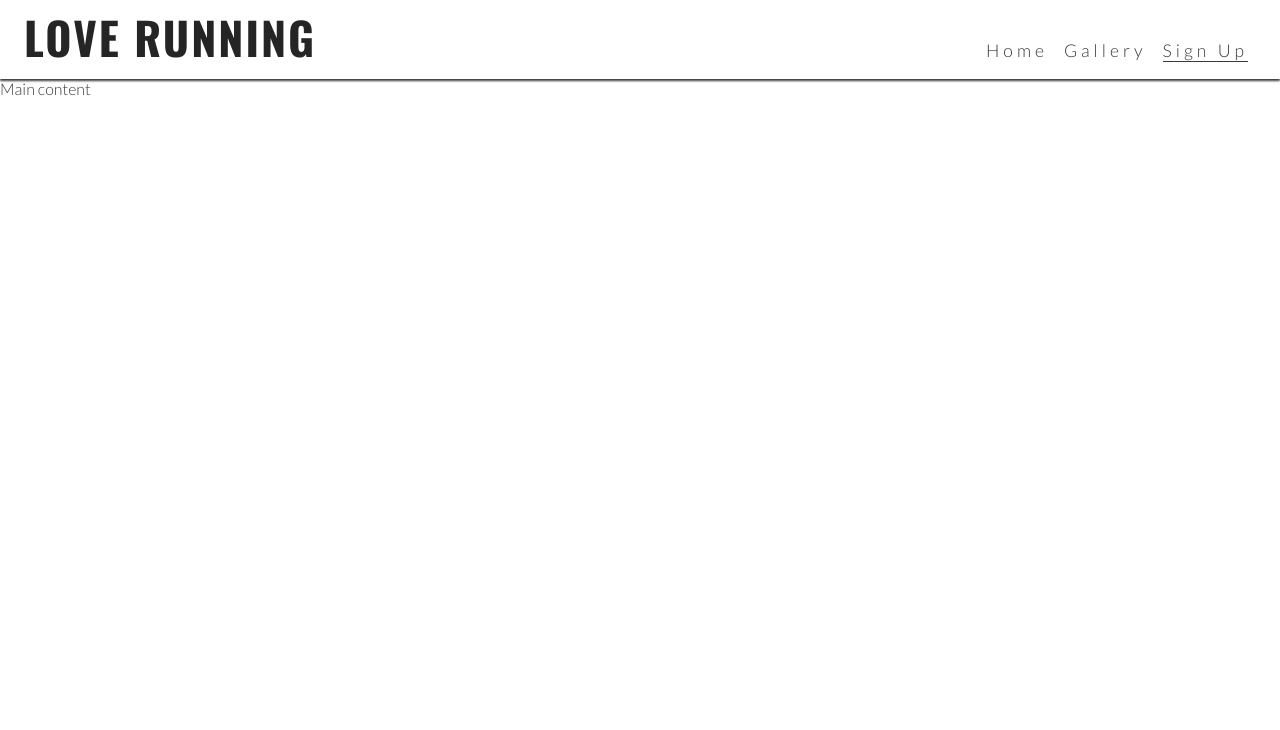
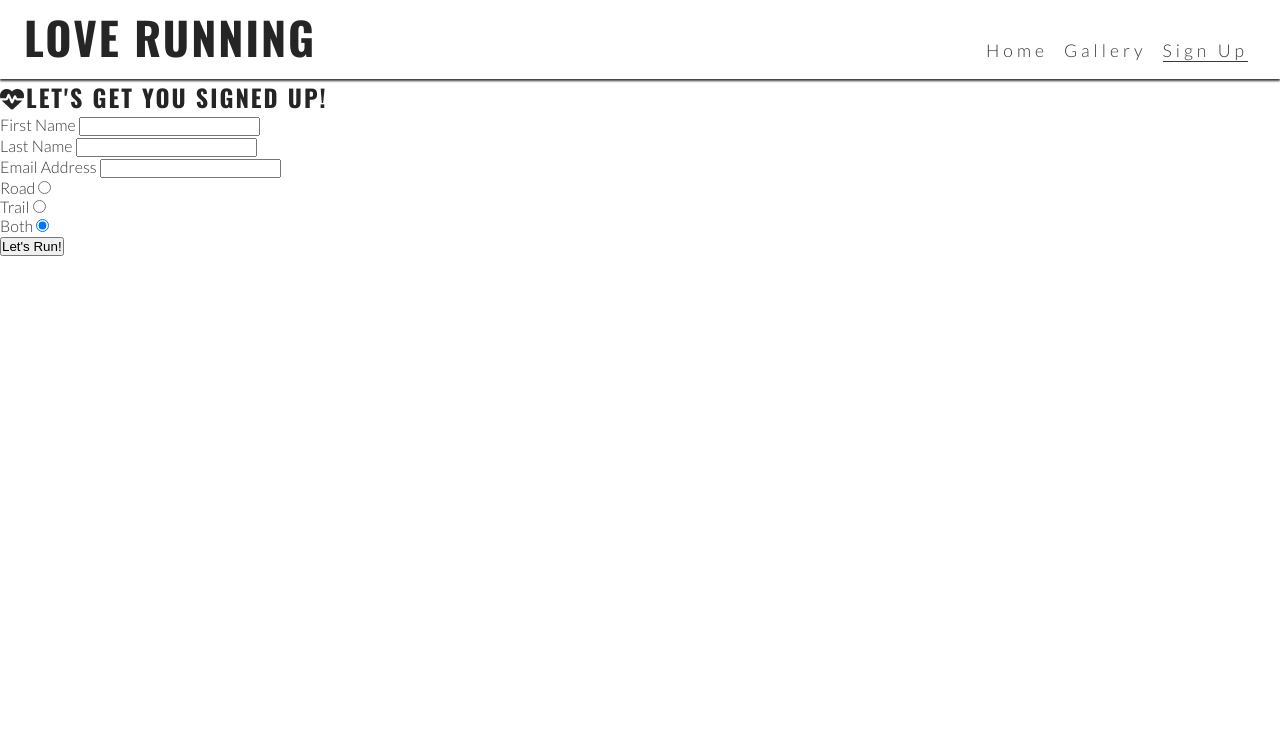
Before and after one commit to ewanw1lls/love-running, a plain HTML site: page signup.html in a window 1280 px wide. Shown: the top 730 px of the page. Drawn offline with nearby package versions, Linux system fonts and the light colour scheme.

Commit message:
added form for signup page

```diff
--- a/signup.html
+++ b/signup.html
@@ -38,18 +38,59 @@
     </header>
 
     <!-- Main content -->
-    <main>Main content</main>
+    <main>
+        <section id="signup">
+            <form id="signup-form" method=POST action="https://formdump.codeinstitute.net">
+                <h2> <i class="fa-solid fa-heart-pulse"></i>Let's Get you signed up!</h2>
+                <label for="first-name">First Name</label>
+                <input type="text" name="first_name" id="first-name" class="text-input" required>
+                <br>
+                <label for="last-name">Last Name</label>
+                <input type="text" name="last_name" id="last-name" class="text-input" required>
+                <br>
+                <label for="email-address">Email Address</label>
+                <input type="email" name="email_address" id="email-address" class="text-input" required>
+                <br>
+
+                <div class="radio-buttons">
+                    <div>
+                        <label for="road">Road</label>
+                        <input type="radio" name="running_preference" id="road" value="road" required checked>
+                    </div>
+                    <div>
+                        <label for="trail">Trail</label>
+                        <input type="radio" name="running_preference" id="trail" value="trail" required checked>
+                    </div>
+                    <div>
+                        <label for="both">Both</label>
+                        <input type="radio" name="running_preference" id="both" value="both" required checked>
+                    </div>
+                </div>
+
+                <button type="submit" class="join-button">Let's Run!</button>
+
+            </form>
+        </section>
+    </main>
 
     <!-- Footer -->
     <footer>
         <ul id="social-networks">
-            <li> <a href="https://www.facebook.com/" target="_blank" rel="noopener" aria-label="Visit our Facebook page (opens in a new tab)"><i class="fa-brands fa-facebook"></i></a></li>
-            <li> <a href="https://x.com/?lang=en-gb&mx=2" target="_blank" rel="noopener" aria-label="Visit our Twitter page (opens in a new tab)"><i class="fa-brands fa-twitter"></i></i></a></li>
-            <li> <a href="https://www.youtube.com/" target="_blank" rel="noopener" aria-label="Visit our Youtube page (opens in a new tab)"><i class="fa-brands fa-youtube"></i></i></a></li>
-            <li> <a href="https://www.instagram.com/" target="_blank" rel="noopener" aria-label="Visit our Instagram page (opens in a new tab)"><i class="fa-brands fa-instagram"></i></i></a></li>
+            <li> <a href="https://www.facebook.com/" target="_blank" rel="noopener"
+                    aria-label="Visit our Facebook page (opens in a new tab)"><i class="fa-brands fa-facebook"></i></a>
+            </li>
+            <li> <a href="https://x.com/?lang=en-gb&mx=2" target="_blank" rel="noopener"
+                    aria-label="Visit our Twitter page (opens in a new tab)"><i
+                        class="fa-brands fa-twitter"></i></i></a></li>
+            <li> <a href="https://www.youtube.com/" target="_blank" rel="noopener"
+                    aria-label="Visit our Youtube page (opens in a new tab)"><i
+                        class="fa-brands fa-youtube"></i></i></a></li>
+            <li> <a href="https://www.instagram.com/" target="_blank" rel="noopener"
+                    aria-label="Visit our Instagram page (opens in a new tab)"><i
+                        class="fa-brands fa-instagram"></i></i></a></li>
         </ul>
     </footer>
-<!--Font awesome kit-->
+    <!--Font awesome kit-->
     <script src="https://kit.fontawesome.com/74cf36b92e.js" crossorigin="anonymous"></script>
 </body>
 
```
